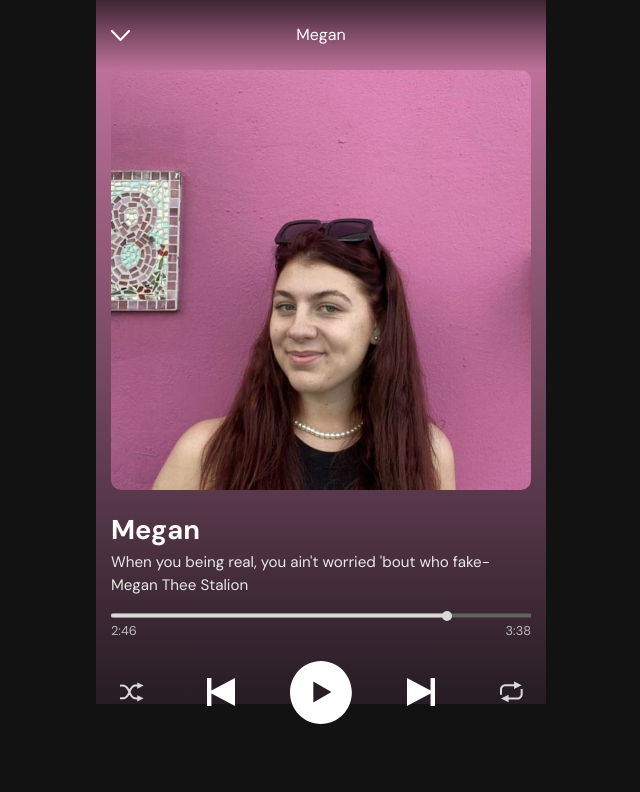
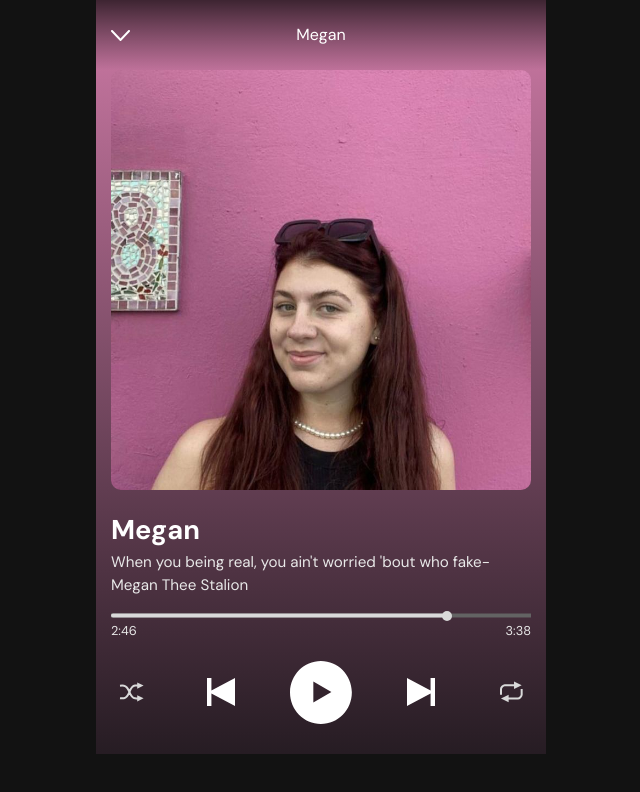
Before and after one commit to DiabGarren/YearBook23, a Next.js app: page / in a window 1280 px wide. Both pictures are taken after a click on the element 685 px from the left and 1013 px from the top of the page. Shown: the top 792 px of the page, without its empty margins (319-959 px from the left). Built offline with nearby package versions, Linux system fonts and the light colour scheme.

Commit message:
Fixed height issue

```diff
--- a/components/play_screen/playScreen.tsx
+++ b/components/play_screen/playScreen.tsx
@@ -21,7 +21,7 @@ export default function PlayScreen(props: any) {
     });
     return (
         <div
-            className="h-[88vh]"
+            className="pb-[30px]"
             style={{
                 background: `linear-gradient(to bottom, ${playing.colours[0]}, ${playing.colours[1]}`,
             }}
@@ -101,8 +101,8 @@ export default function PlayScreen(props: any) {
                     className="grid"
                     style={{ gridTemplateColumns: "1fr 1fr 1fr" }}
                 >
-                    <p className="text-grey-light text-[.8em]">2:46</p>
-                    <p className="col-[3] text-right text-grey-light text-[.8em]">
+                    <p className="text-grey-light-1 text-[.8em]">2:46</p>
+                    <p className="col-[3] text-right text-grey-light-1 text-[.8em]">
                         3:38
                     </p>
                 </div>
```
